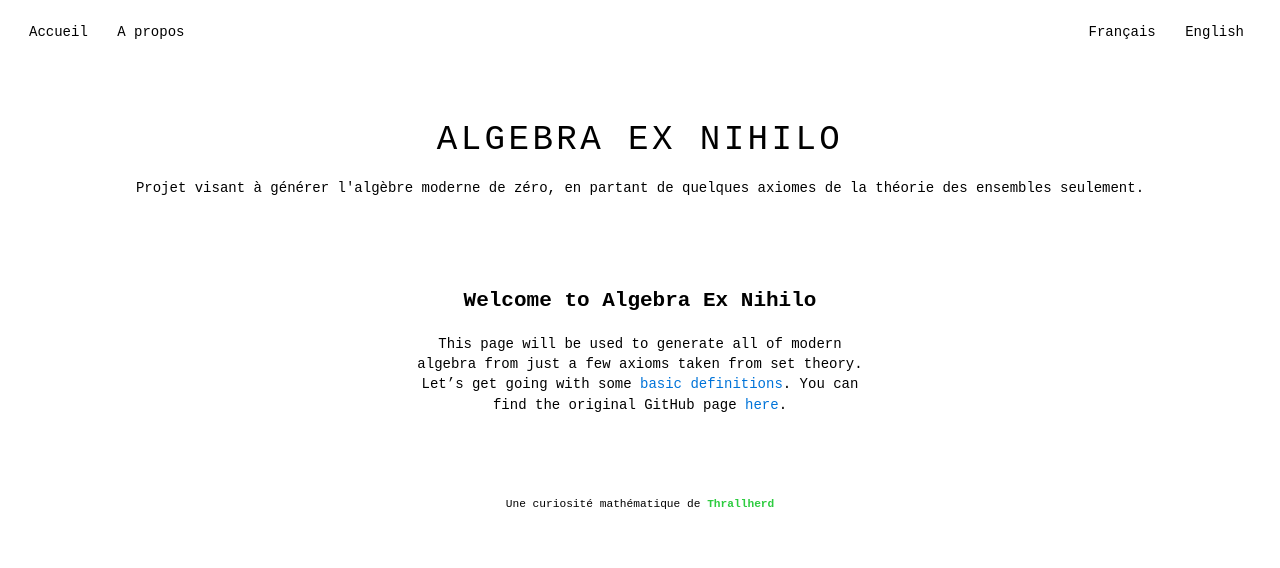
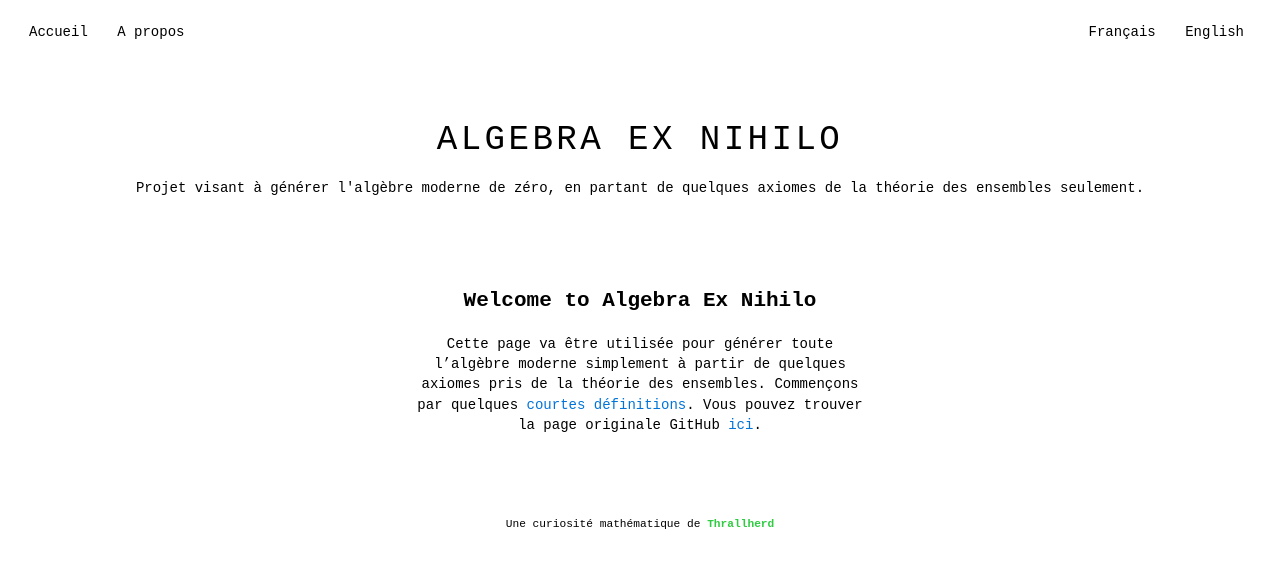
Before and after one commit to Thrallherd/AlgebraExNihilo, a Jekyll site: the page built from index.md, in a window 1280 px wide. Shown: the top 568 px of the page. Built offline with Jekyll 4.4.1, drawn with Linux system fonts in a browser that asks for light colours.

Commit message:
Update index.md

```diff
--- a/index.md
+++ b/index.md
@@ -7,4 +7,4 @@ nav-order: 1
 
 ## Welcome to Algebra Ex Nihilo
 
-This page will be used to generate all of modern algebra from just a few axioms taken from set theory. Let's get going with some [basic definitions](basic_def.md). You can find the original GitHub page [here](welcome.md).
+Cette page va être utilisée pour générer toute l'algèbre moderne simplement à partir de quelques axiomes pris de la théorie des ensembles. Commençons par quelques [courtes définitions](basic_def.md). Vous pouvez trouver la page originale GitHub [ici](welcome.md).
```
